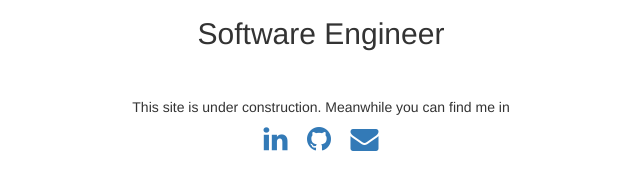
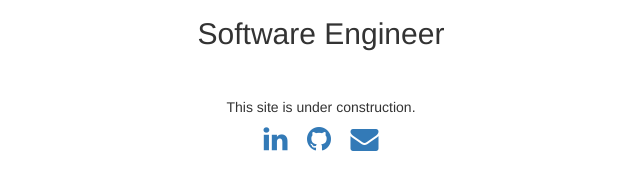
Before and after one commit to andreasarnol02/andreasarnol02.github.io, a plain HTML site: page index.html in a window 1280 px wide. Shown: the part 363-552 px from the top of the page, without its empty margins (319-959 px from the left). Drawn offline with nearby package versions, Linux system fonts and the light colour scheme.

Commit message:
Remove wording

```diff
--- a/index.html
+++ b/index.html
@@ -29,7 +29,7 @@
     <h2>Software Engineer</h2>
   </content>
   <footer class='text-center' style='margin-top: 50px;'>
-    <h5>This site is under construction. Meanwhile you can find me in</h5>
+    <h5>This site is under construction.</h5>
     <a href='https://www.linkedin.com/in/andreas-arnol-60b875a3/'>
       <i class='fa fa-linkedin fa-2x'></i>
     </a>
```
